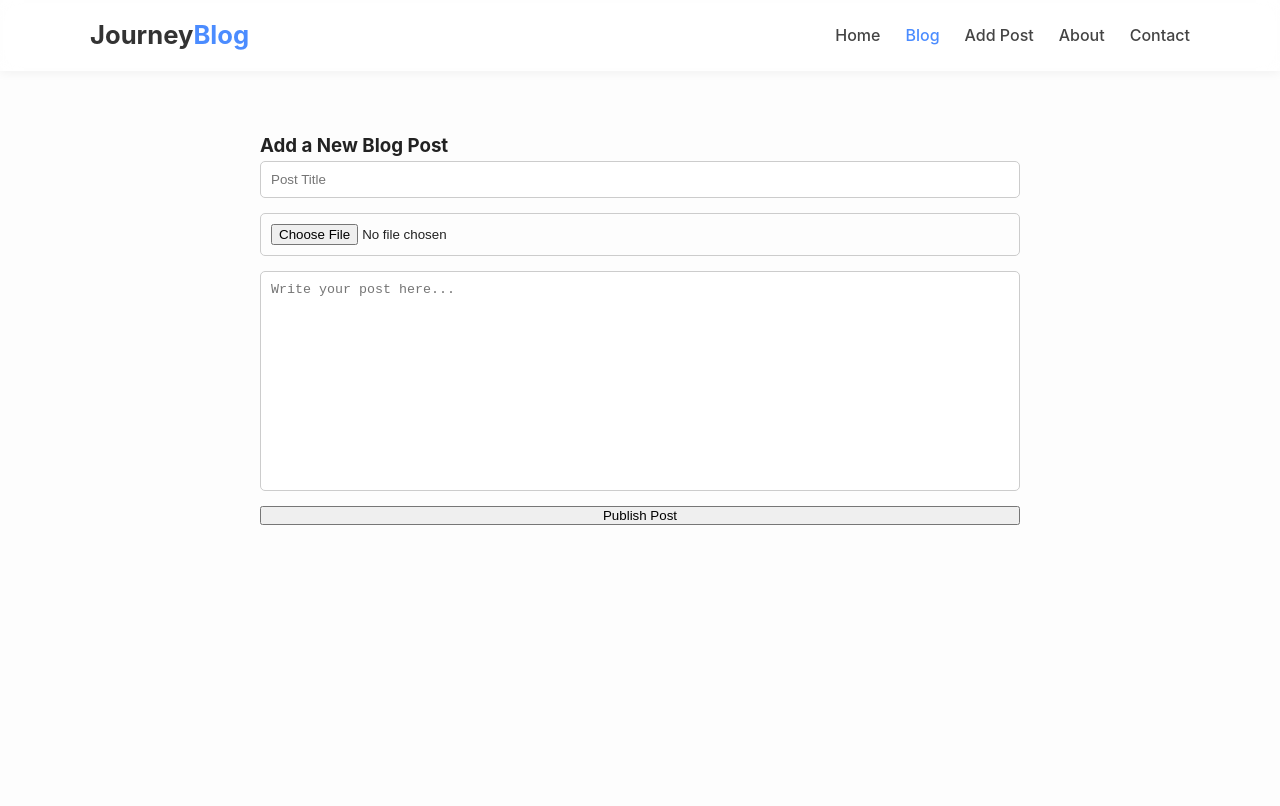
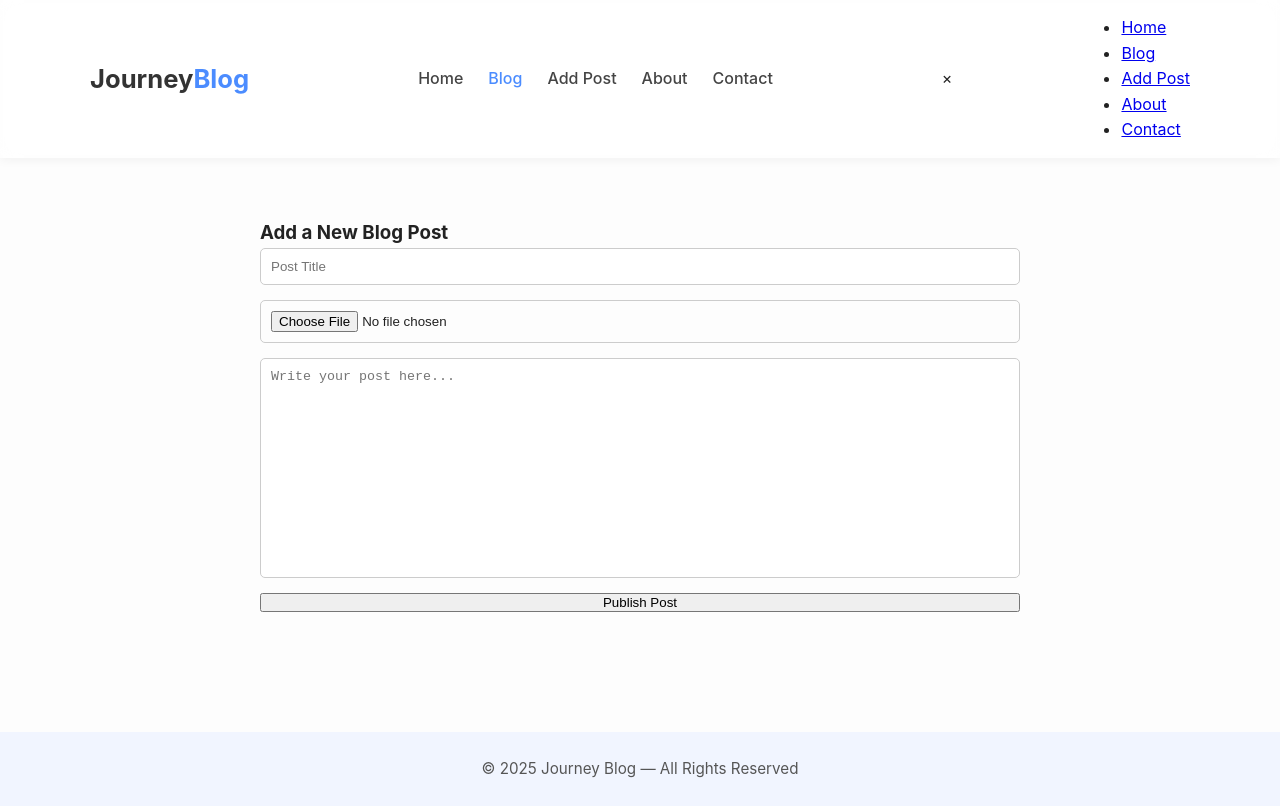
Before and after one commit to Bashith07/project, a plain HTML site: page add post.html in a window 1280 px wide. Drawn offline with Linux system fonts and the light colour scheme.

Commit message:
Update add post.html

```diff
--- a/add post.html
+++ b/add post.html
@@ -5,14 +5,22 @@
     <meta name="viewport" content="width=device-width, initial-scale=1.0">
     <title>Document</title>
      <link rel="stylesheet" href="style.css" >
-</head>
+     <link rel="icon" type="image/jpeg" sizes="16x16" href="image/Favicon.png">
 <body>
     <header class="navbar">
     <div class="container nav-container">
       <div class="logo">Journey<span>Blog</span></div>
 
-    <button class="nav-toggle" aria-label="Toggle navigation">☰</button>
-      <ul class="nav-links">
+    <button class="nav-toggle" aria-label="Toggle navigation" id="nav-toggle">☰</button>
+      <ul class="nav-links" id="nav-links">
+        <li><a href="index.html">Home</a></li>
+        <li><a href="blog.html" class="active">Blog</a></li>
+          <li><a href="add post.html">Add Post</a></li>
+        <li><a href="about.html">About</a></li>
+        <li><a href="contact.html">Contact</a></li>
+      </ul>
+      <div class="cross">&times;</div>
+      <ul class="nav-links2">
         <li><a href="index.html">Home</a></li>
         <li><a href="blog.html" class="active">Blog</a></li>
           <li><a href="add post.html">Add Post</a></li>
@@ -31,5 +39,12 @@
         <button type="submit">Publish Post</button>
       </form>
     </div>
+     <!-- Footer -->
+  <footer>
+    <div class="container">
+      <p>© 2025 Journey Blog — All Rights Reserved</p>
+    </div>
+  </footer>
+    <script src="script.js"></script>
 </body>
 </html>
```
